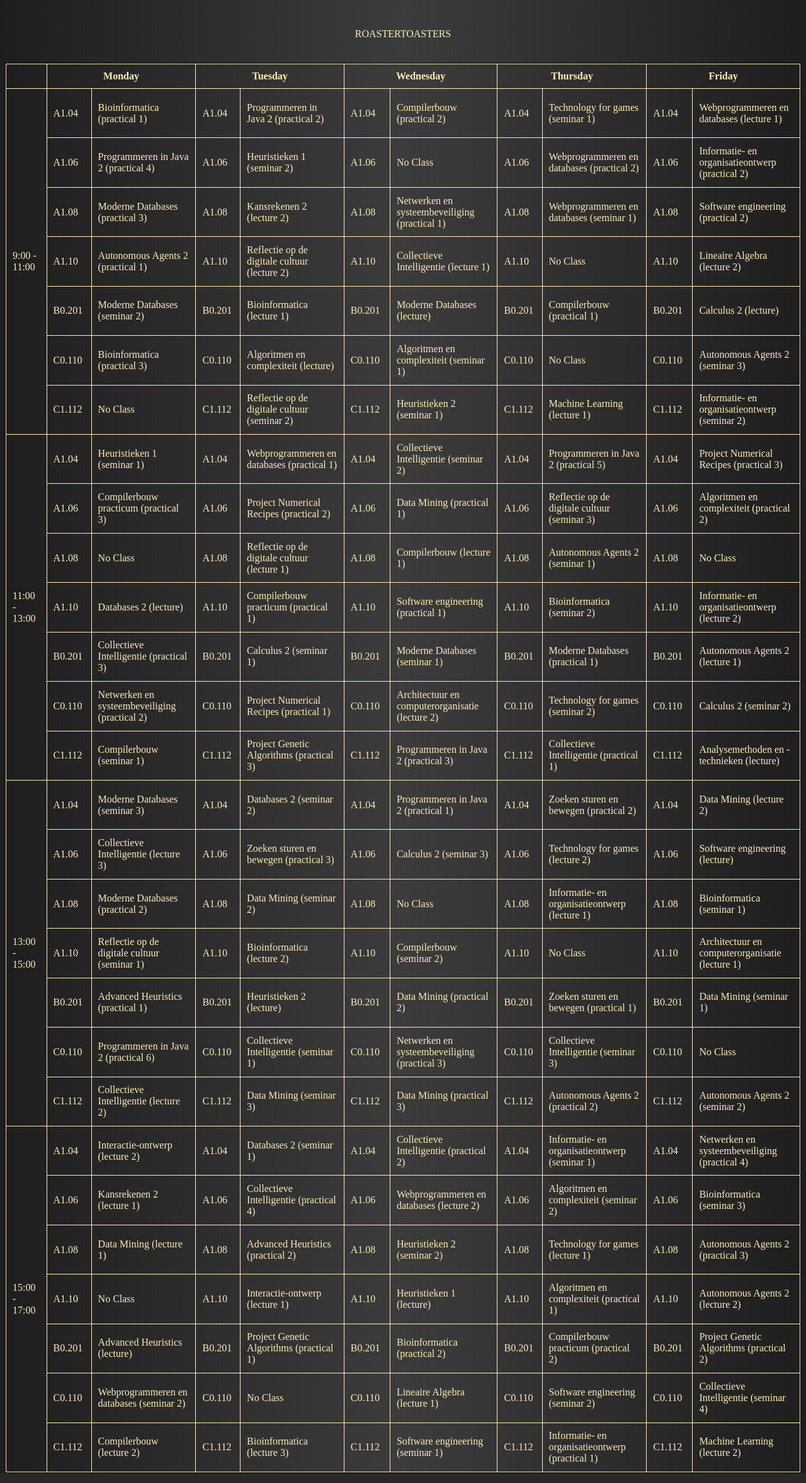
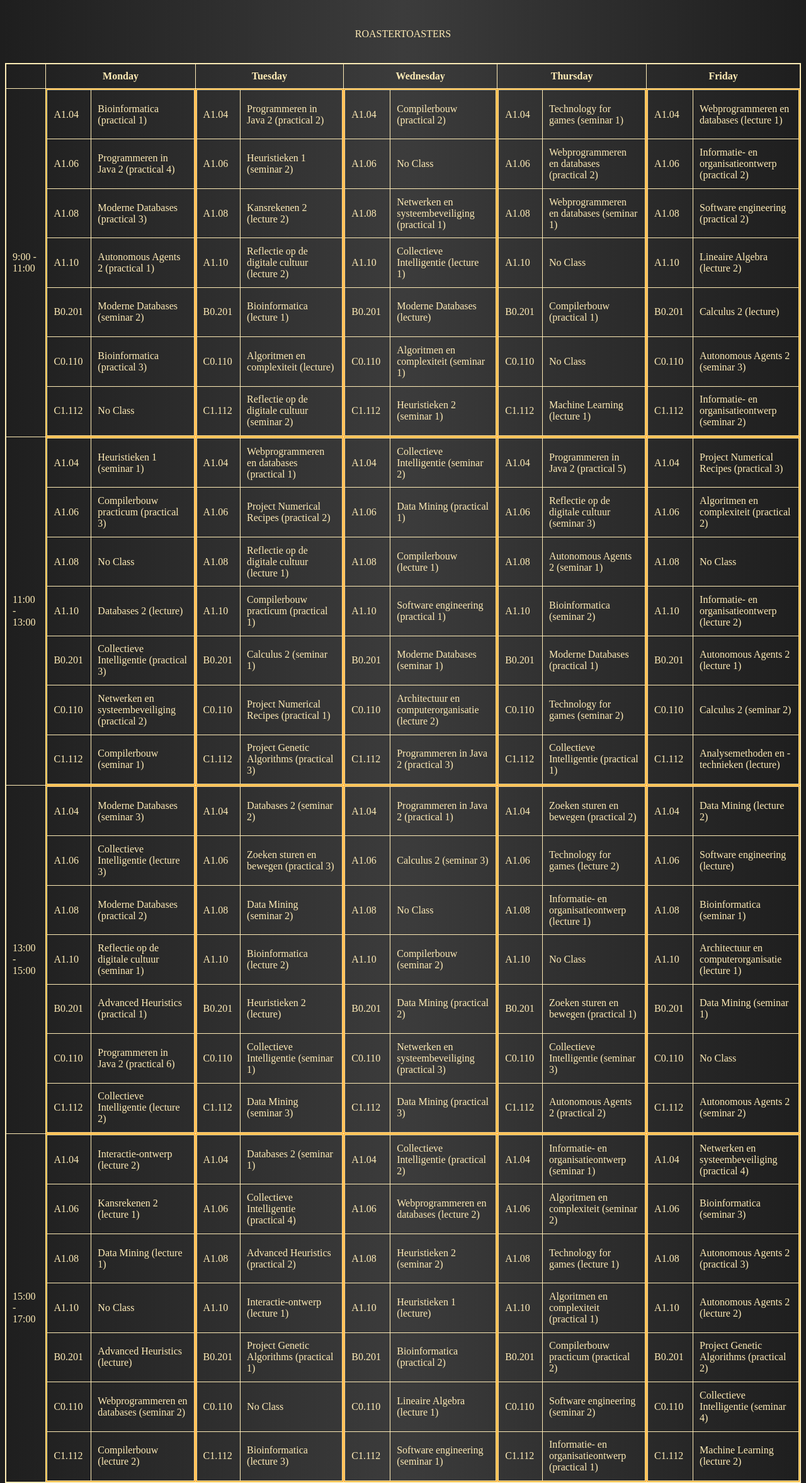
Before and after one commit to Slabestek/RoasterToasters, a Flask app: page / in a window 1280 px wide. Shown: the whole page at 63% size. Run offline with Flask 2, Linux system fonts and the light colour scheme.

Commit message:
style fixes
style fixes

```diff
--- a/algorithms/hillClimber.py
+++ b/algorithms/hillClimber.py
@@ -12,7 +12,6 @@ If a swap results in a higher score, the swap stays and it continues to the next
 results in a lower score it 'discards' the swap and continues to the next swap. This way, the
 schedule will become better and better eventually.
 '''
-
 def climbHill(rngSchedule, activities, i, courses, students):
 
     with open('hillClimb' + str(i) + 'iter.csv', 'w', newline = '') as csvfile:
--- a/algorithms/randomWalk.py
+++ b/algorithms/randomWalk.py
@@ -11,7 +11,6 @@ import csv
 Random Walk algorithm.
 Generates a random schedule by swapping random room slots without taking the score into account.
 '''
-
 def randomWalk(rngSchedule, activities, i, courses, students):
 
     with open('randomWalk' + str(i) + 'iter.csv', 'w', newline = '') as csvfile:
--- a/static/styles.css
+++ b/static/styles.css
@@ -20,7 +20,7 @@ body {
 #roosterTable {
 	position: relative;
 	top: 40px;
-	border: 1px solid black;
+	border: 1px solid #FFECB6;
 }
 
 /* table style - fix border issues and assign width & height */
@@ -44,6 +44,10 @@ td, th {
 	height: 550px;
 }
 
+.tableInside {
+	border: 2px solid #FF9A00;
+}
+
 /* give slots in the table equal width / neat look */
 #roomTableSlot {
 	width: 30%;
```
Also changed, not shown: static/favicon2.ico (deleted).
